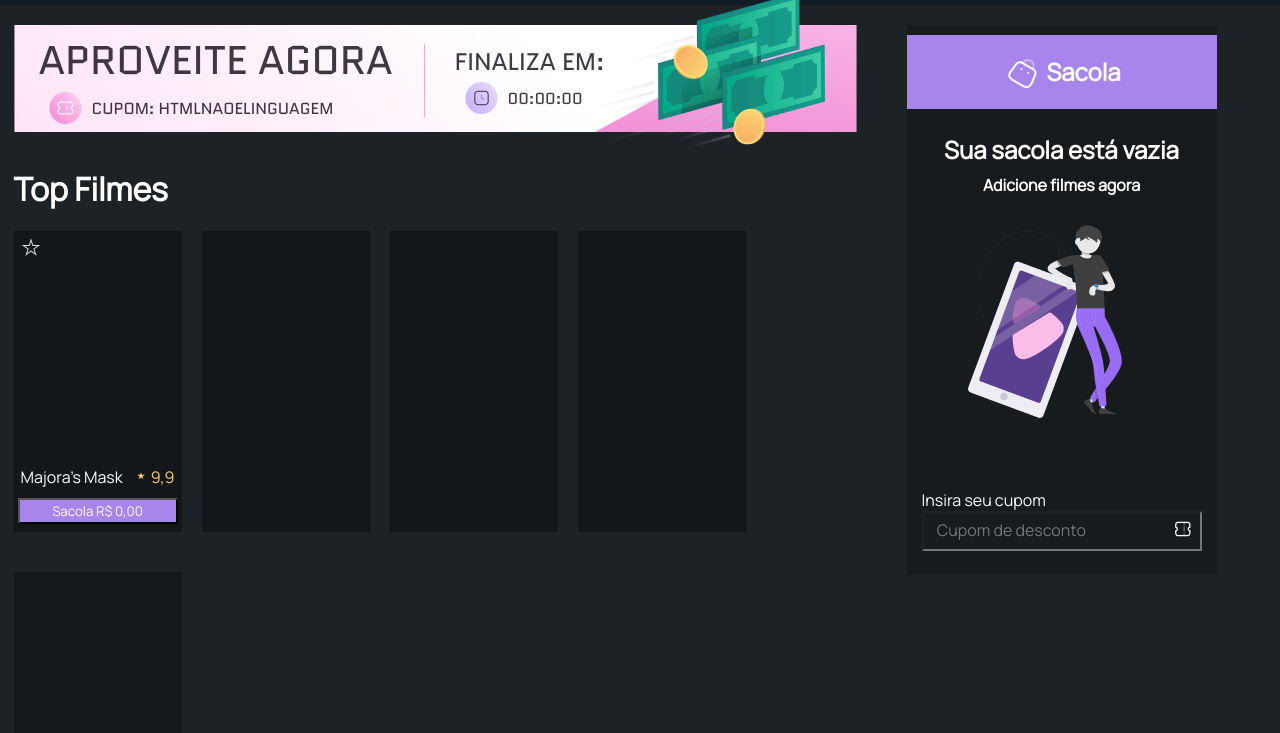
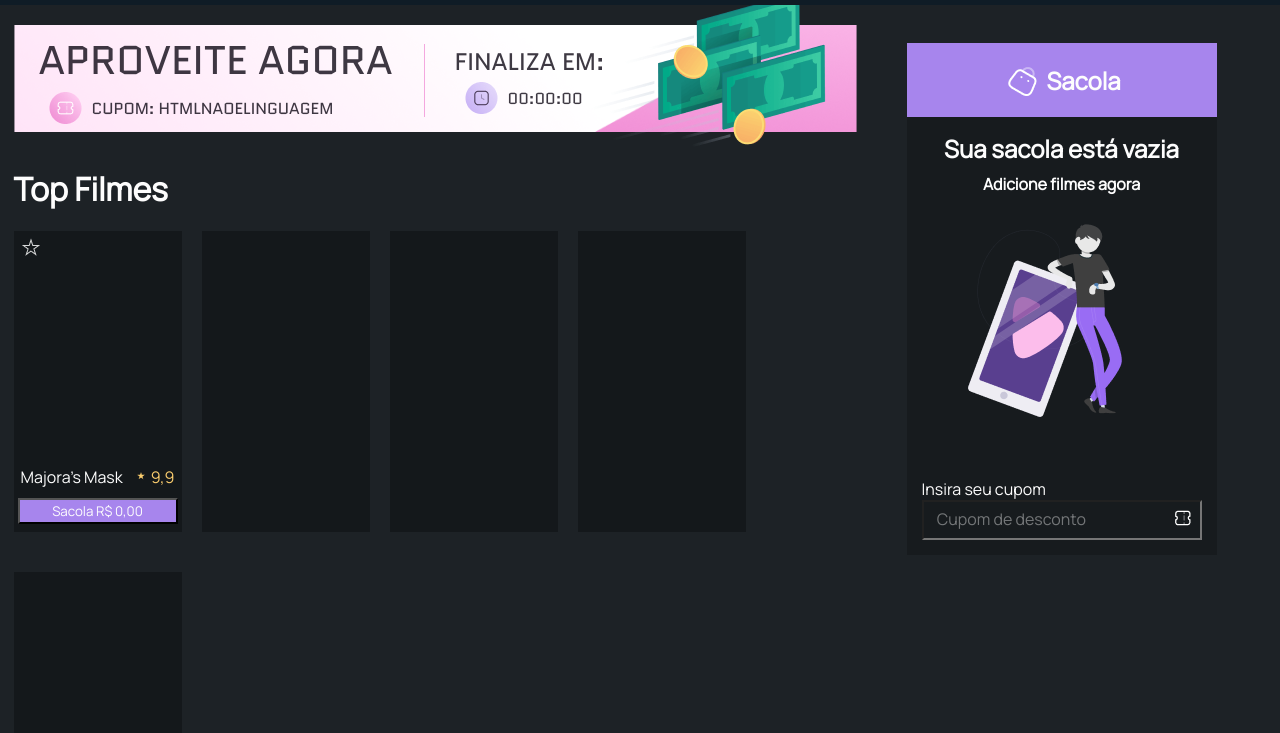
Before and after one commit to MayllaRabay/blockbuster-principal, a plain HTML site: page index.html in a window 1280 px wide. Shown: the part 67-800 px from the top of the page. Drawn offline with nearby package versions, Linux system fonts and the light colour scheme.

Commit message:
Sacola está fixa / Sobrepondo o cabeçalho

```diff
--- a/index.css
+++ b/index.css
@@ -18,6 +18,7 @@ body {
     position: sticky;
     top: 0;
     flex: 0 0 auto;
+    z-index: 100;
 }
 .pesquisa {
     display: flex;
@@ -221,10 +222,12 @@ h1 {
     display: flex;
     flex-direction: column;
     justify-content: space-evenly;
-    height: 550px;
+    height: fit-content;
     max-width: 312px;
     background-color: rgba(0, 0, 0, 0.2);
     margin: 0 50px;
+    position: sticky;
+    top: 110px;
 }
 .carrinho-cabecalho {
     display: flex;
```
